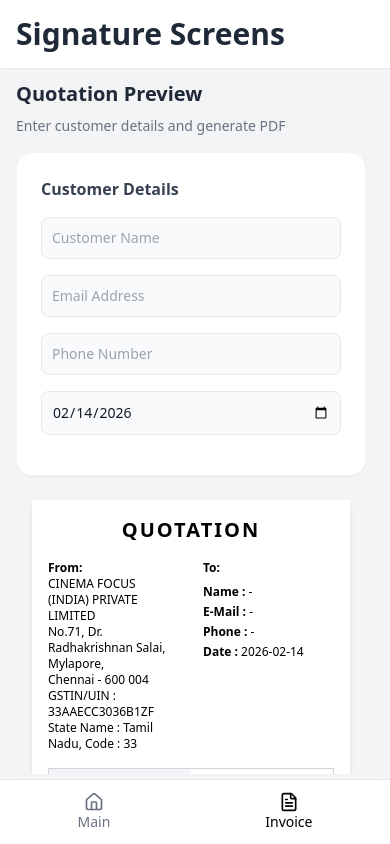
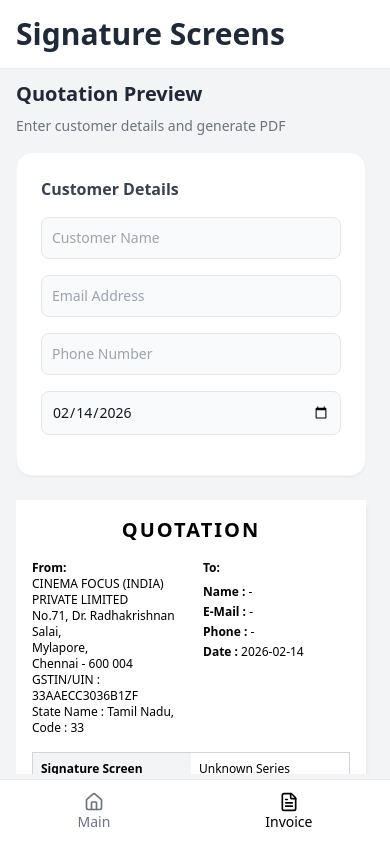
Before and after one commit to sameerthedeveloper/signaturescreen-react, a React (Vite) app: page / in a window 390 px wide. Both pictures are taken after a click on the button "Invoice". Built offline with nearby package versions, Linux system fonts and the light colour scheme; no server answers; the database is empty.

Commit message:
Fix general UI bugs: reduce margins and adjust mobile padding

```diff
--- a/src/components/Quotation.jsx
+++ b/src/components/Quotation.jsx
@@ -125,7 +125,7 @@
   };
 
   return (
-    <div className="flex flex-col m-4 lg:m-0 bg-white">
+    <div className="flex flex-col lg:m-0 bg-white">
       <div id="pdf-target" className="max-w-[210mm] mx-auto p-4 lg:p-8 bg-white text-black text-sm font-sans shadow-md rounded-md print:shadow-none print:w-full">
 
         {/* Unified Title */}
@@ -296,7 +296,7 @@
 
       </div>
 
-      <div className="flex flex-col m-4 bg-white p-3 gap-2 rounded-2xl shadow-2xl mb-20 dark:bg-gray-700 dark:text-white print:hidden">
+      <div className="flex flex-col bg-white p-3 gap-2 rounded-2xl shadow-2xl mb-24 lg:mb-20 dark:bg-gray-700 dark:text-white print:hidden">
          <button
             onClick={handlePrint}
             className="bg-blue-200 p-3 rounded-xl shadow border border-black flex justify-center items-center font-medium dark:bg-gray-600 dark:text-white dark:border-white hover:bg-blue-300 transition-colors"
--- a/src/pages/MainPage.jsx
+++ b/src/pages/MainPage.jsx
@@ -241,7 +241,7 @@
       <div className={`flex flex-col lg:flex-row lg:gap-8 lg:justify-center lg:items-start p-4 lg:p-8 pt-20 lg:pt-24 lg:h-full`}>
 
          {/* LEFT COLUMN - Configuration Panel */}
-         <div className={`home w-full lg:w-[450px] shrink-0 h-[calc(100vh-150px)] lg:h-[calc(100vh-120px)] overflow-y-auto pr-2 scrollbar-hide ${activeTab === 'home' ? 'block' : 'hidden lg:block'}`}>
+         <div className={`home w-full lg:w-[450px] shrink-0 h-[calc(100vh-150px)] lg:h-[calc(100vh-120px)] overflow-y-auto pr-2 pb-24 lg:pb-0 scrollbar-hide ${activeTab === 'home' ? 'block' : 'hidden lg:block'}`}>
             <SeriesConfig value={series} onChange={setSeries} seriesList={seriesList} />
 
             <DimensionConfig
@@ -307,7 +307,7 @@
          </div>
 
          {/* RIGHT COLUMN - Invoice/Quotation Content */}
-         <div className={`quta w-full lg:flex-1 lg:max-w-[800px] lg:h-[calc(100vh-120px)] h-[calc(100vh-150px)] overflow-y-auto pr-2 scrollbar-hide ${activeTab === 'invoice' ? 'block' : 'hidden lg:block'}`}>
+         <div className={`quta w-full lg:flex-1 lg:max-w-[800px] lg:h-[calc(100vh-120px)] h-[calc(100vh-150px)] overflow-y-auto pr-2 pb-24 lg:pb-0 scrollbar-hide ${activeTab === 'invoice' ? 'block' : 'hidden lg:block'}`}>
 
             <div className="mb-6">
                 <h2 className="text-xl font-bold text-gray-800 mb-2 dark:text-white">Quotation Preview</h2>
```
